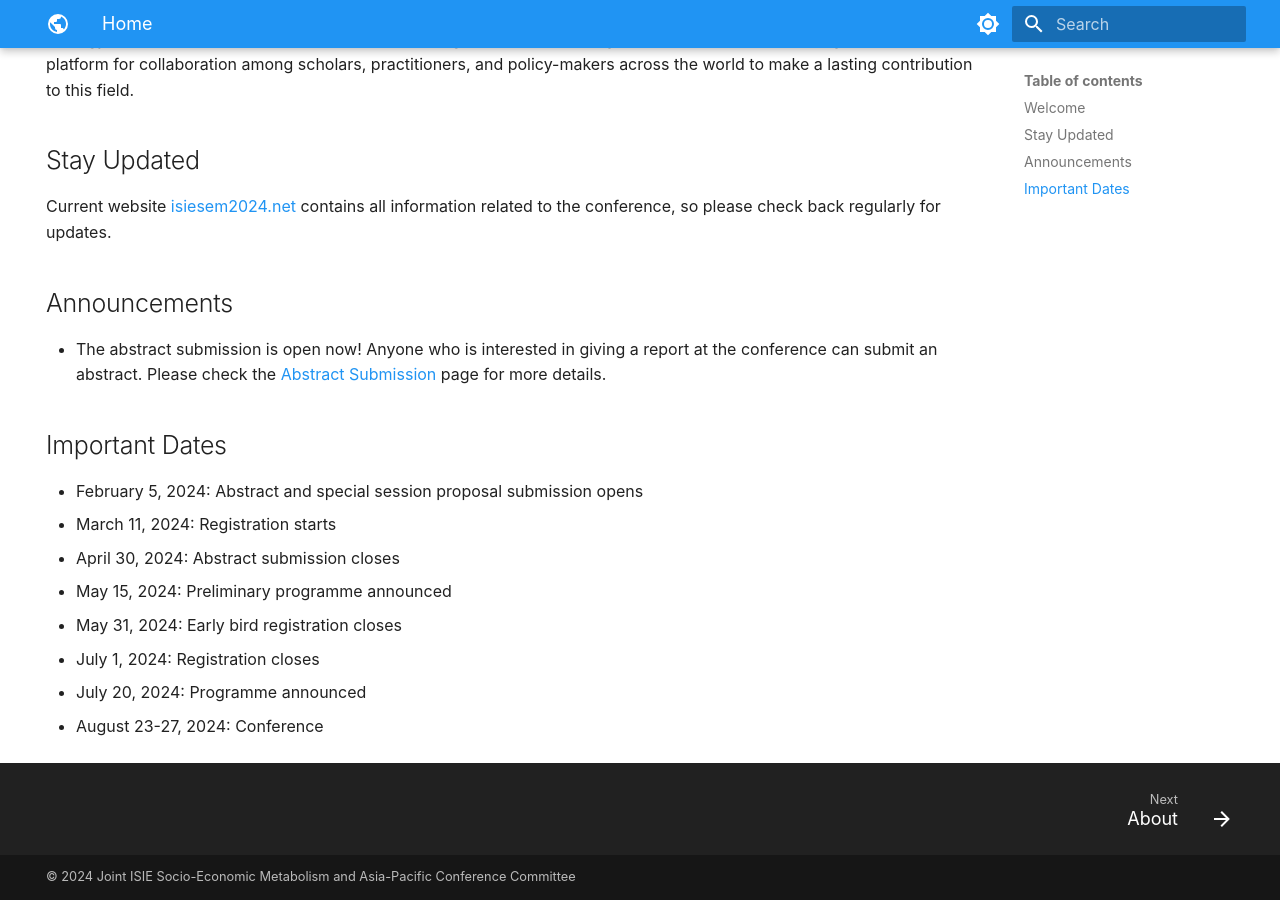
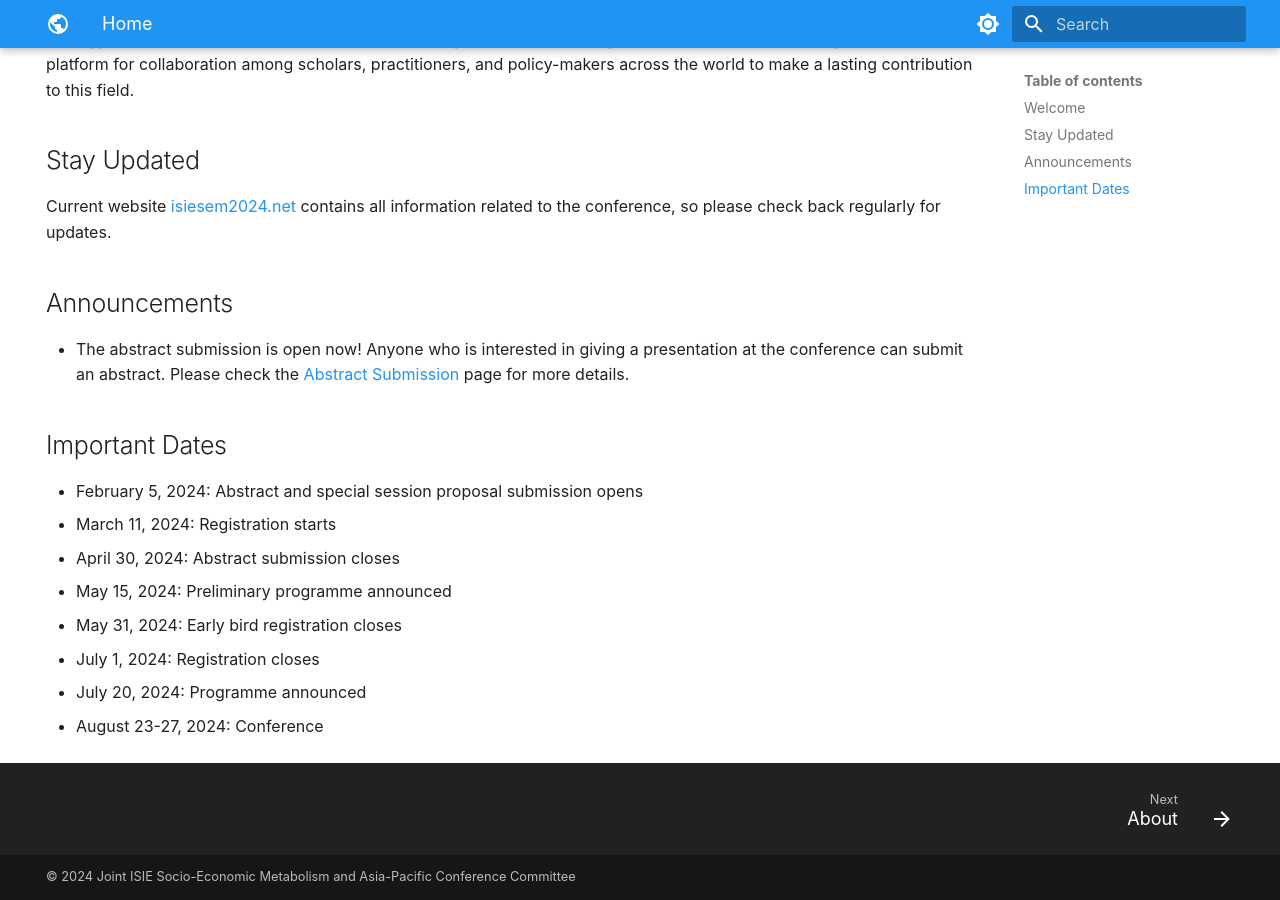
Before and after one commit to Admittedly-Goat/isiesem2024.net.github.io, an MkDocs documentation site: the page built from docs/index.md, in a window 1280 px wide and 900 px high, scrolled down 830 px. Built offline with MkDocs 1.6.1 and Material for MkDocs 9.7.7, drawn with Linux system fonts in a browser that asks for light colours; plug-ins that fetch from the network failed and are left out.

Commit message:
small glitch fix

```diff
--- a/docs/index.md
+++ b/docs/index.md
@@ -23,7 +23,7 @@ Current website [isiesem2024.net](index.md) contains all information related to
 
 ## Announcements
 
-- The abstract submission is open now! Anyone who is interested in giving a report at the conference can submit an abstract. Please check the [Abstract Submission](Program/Abstract.md) page for more details.
+- The abstract submission is open now! Anyone who is interested in giving a presentation at the conference can submit an abstract. Please check the [Abstract Submission](Program/Abstract.md) page for more details.
 
 ## Important Dates
 
```
Also changed, not shown: docs/Program/Abstract.md (+1 -1 lines), docs/Program/index.md (+1 -1 lines).
